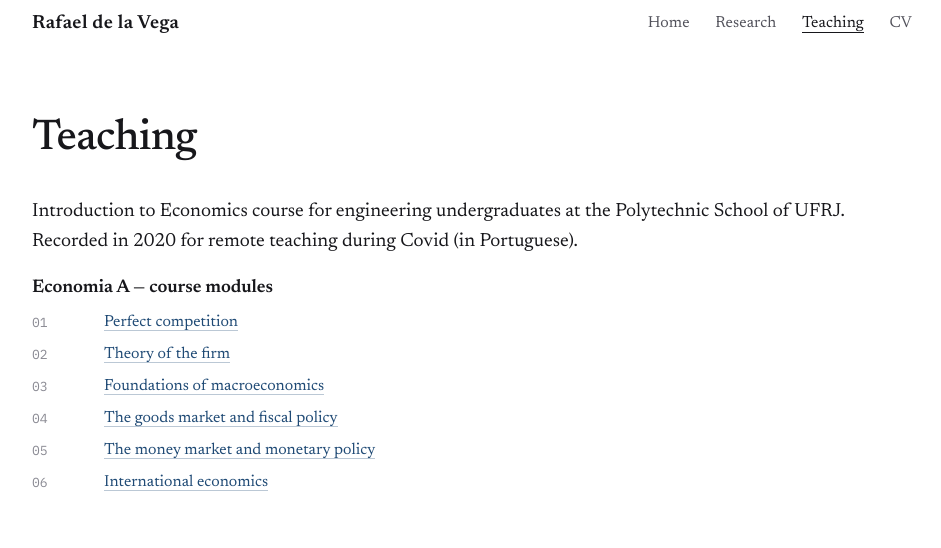
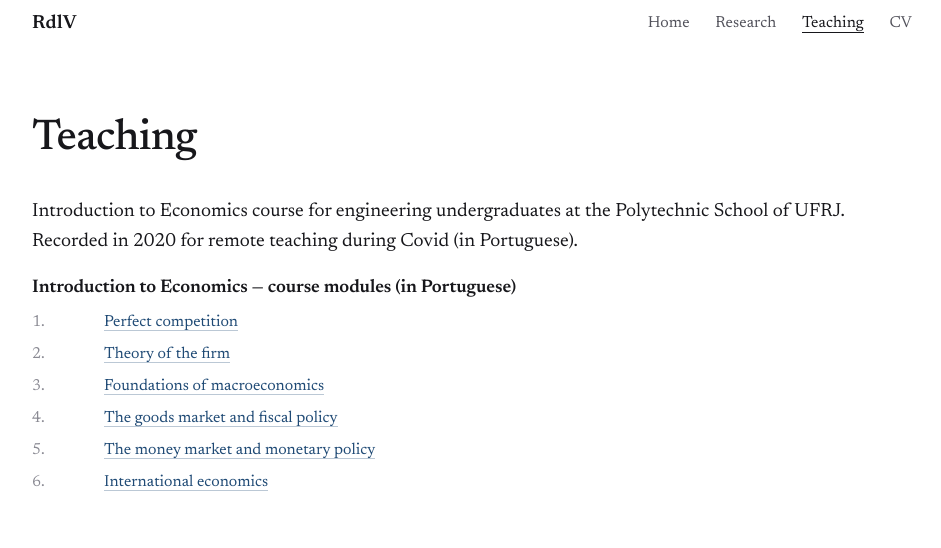
Before and after one commit to rafadelavega/rafadelavega.github.io, a plain HTML site: page teaching.html in a window 1280 px wide. Shown: the whole page, without its empty margins (168-1109 px from the left). Drawn offline with Linux system fonts and the light colour scheme.

Commit message:
RdlV monogram in nav on all screens; serif numbering and English heading on Teaching
Co-Authored-By: Claude Opus 5.5 <noreply@anthropic.com>

```diff
--- a/styles.css
+++ b/styles.css
@@ -66,13 +66,6 @@ a:hover { color: var(--accent-dk); border-bottom-color: var(--accent-dk); }
   line-height: 1;
   color: var(--ink);
   border: none;
-}
-/* the name shows in full by default; small screens swap in the "RdlV"
-   monogram (see the breakpoint below) so the nav never wraps to two lines */
-.nav__home-short { display: none; }
-@media (max-width: 480px) {
-  .nav__home-full { display: none; }
-  .nav__home-short { display: inline; }
 }
 .nav__links {
   list-style: none;
@@ -293,6 +286,13 @@ a.profile__row:hover svg { color: var(--accent); }
   font-variant-numeric: tabular-nums;
 }
 .pubs__body strong { font-weight: 600; }
+/* teaching modules: numbered in the body serif ("1.") rather than the mono kicker */
+.pubs--numbered .pubs__year {
+  font-family: var(--serif);
+  font-size: 1rem;
+  padding-top: 0;
+  font-variant-numeric: oldstyle-nums;
+}
 
 /* -------- teaching -------- */
 .teaching { list-style: none; margin: 0; padding: 0; }
--- a/teaching.html
+++ b/teaching.html
@@ -27,7 +27,7 @@
   <!-- ============ TOP NAV ============ -->
   <nav class="nav" aria-label="Primary">
     <div class="nav__inner">
-      <a class="nav__home" href="index.html"><span class="nav__home-full">Rafael de la Vega</span><span class="nav__home-short" aria-hidden="true">RdlV</span></a>
+      <a class="nav__home" href="index.html" aria-label="Rafael de la Vega, home">RdlV</a>
       <ul class="nav__links">
         <li><a href="index.html">Home</a></li>
         <li><a href="research.html">Research</a></li>
@@ -48,32 +48,32 @@
       <p class="lede">Introduction to Economics course for engineering undergraduates at the Polytechnic
 	School of UFRJ. Recorded in 2020 for remote teaching during Covid (in Portuguese).</p>
 
-      <h3 class="pub-theme">Economia A — course modules</h3>
+      <h3 class="pub-theme">Introduction to Economics — course modules (in Portuguese)</h3>
       <!-- Each module links to its YouTube playlist. The links are assembled at runtime
            (see the script below) so the youtube.com URLs stay out of the page source. -->
-      <ol class="pubs">
+      <ol class="pubs pubs--numbered">
         <li>
-          <span class="pubs__year">01</span>
+          <span class="pubs__year">1.</span>
           <span class="pubs__body"><a class="js-pl" data-pl="PLGcjfCiwoinPgclO7-OZvx1ZdJgFjwn_V" title="Videoaula 1: Concorrência Perfeita">Perfect competition</a></span>
         </li>
         <li>
-          <span class="pubs__year">02</span>
+          <span class="pubs__year">2.</span>
           <span class="pubs__body"><a class="js-pl" data-pl="PLGcjfCiwoinNoFWXz63vMXOQj8DC8R-Cq" title="Videoaula 2: Teoria da Firma">Theory of the firm</a></span>
         </li>
         <li>
-          <span class="pubs__year">03</span>
+          <span class="pubs__year">3.</span>
           <span class="pubs__body"><a class="js-pl" data-pl="PLGcjfCiwoinOtcdJ3iZZ_gC4iWfhFPyBT" title="Videoaula 3: Conceitos básicos de macroeconomia">Foundations of macroeconomics</a></span>
         </li>
         <li>
-          <span class="pubs__year">04</span>
+          <span class="pubs__year">4.</span>
           <span class="pubs__body"><a class="js-pl" data-pl="PLGcjfCiwoinMhViflZyt4o1gcgY_7IlRj" title="Videoaula 4: Mercado de bens e serviços e política fiscal">The goods market and fiscal policy</a></span>
         </li>
         <li>
-          <span class="pubs__year">05</span>
+          <span class="pubs__year">5.</span>
           <span class="pubs__body"><a class="js-pl" data-pl="PLGcjfCiwoinPKg-wXARMbscVCpOwlxx7f" title="Videoaula 5: Mercado monetário e política monetária">The money market and monetary policy</a></span>
         </li>
         <li>
-          <span class="pubs__year">06</span>
+          <span class="pubs__year">6.</span>
           <span class="pubs__body"><a class="js-pl" data-pl="PLGcjfCiwoinMs95rrkLvNxwQu4AxrF7Hn" title="Videoaula 6: Economia internacional">International economics</a></span>
         </li>
       </ol>
```
Also changed, not shown: cv.html (+1 -1 lines), index.html (+1 -1 lines), research.html (+1 -1 lines).
